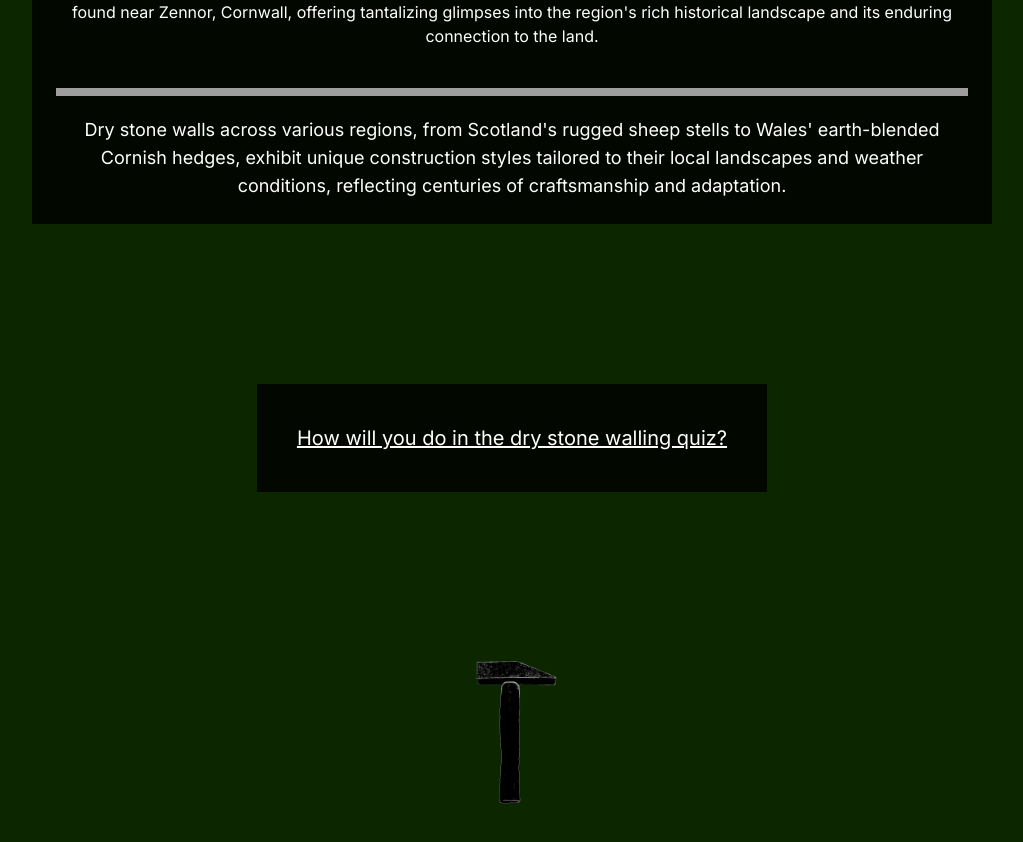
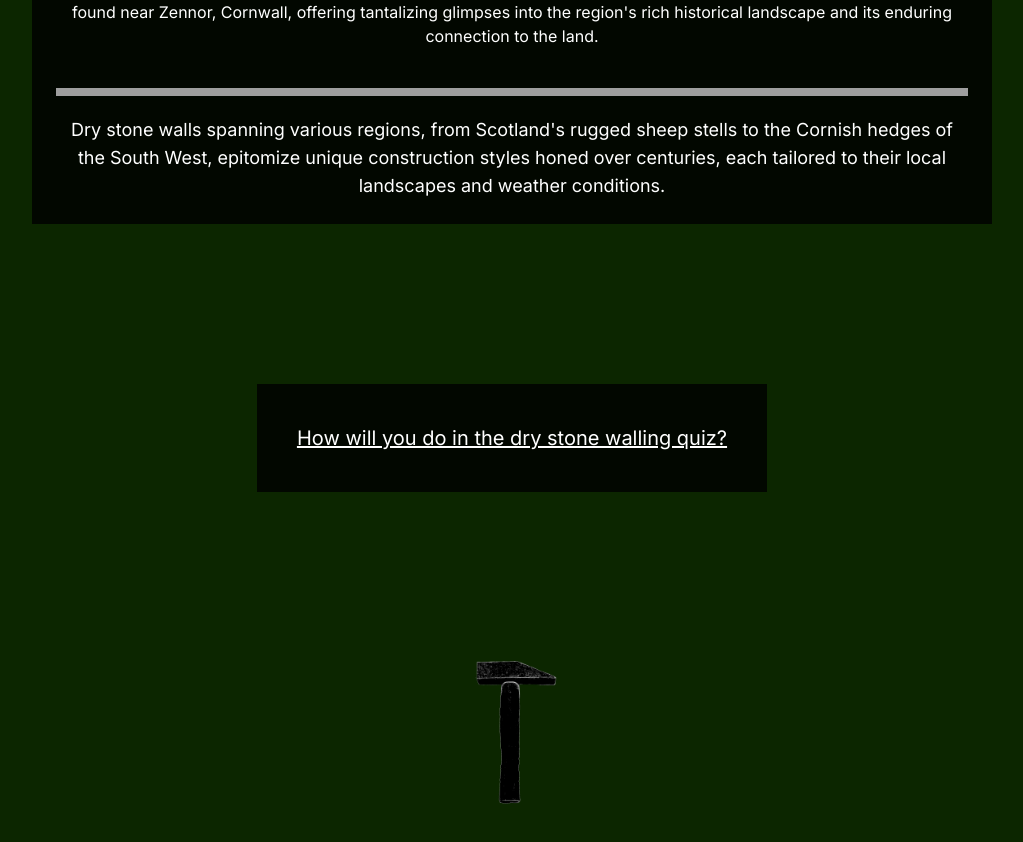
Before and after one commit to Ja-ke-May/drystonewalls, a Next.js app: page /typesandstyles in a window 1280 px wide. Shown: the part 10505-11347 px from the top of the page, without its empty margins (128-1151 px from the left). Built offline with nearby package versions, Linux system fonts and the light colour scheme; grey boxes are pictures that could not be loaded.

Commit message:
styles last sentence update

```diff
--- a/app/typesandstyles/components/WallStyles.jsx
+++ b/app/typesandstyles/components/WallStyles.jsx
@@ -136,7 +136,7 @@ Additionally, the South West abounds with ancient enclosure relics, such as sing
 
 <div className='w-[100%] menu-background h-2 mt-5 mb-5'></div>
 
-<p className='mt-2 md:text-lg '> Dry stone walls across various regions, from Scotland's rugged sheep stells to Wales' earth-blended Cornish hedges, exhibit unique construction styles tailored to their local landscapes and weather conditions, reflecting centuries of craftsmanship and adaptation.
+<p className='mt-2 md:text-lg '>Dry stone walls spanning various regions, from Scotland's rugged sheep stells to the Cornish hedges of the South West, epitomize unique construction styles honed over centuries, each tailored to their local landscapes and weather conditions.
 </p>
 
       </section>
```
